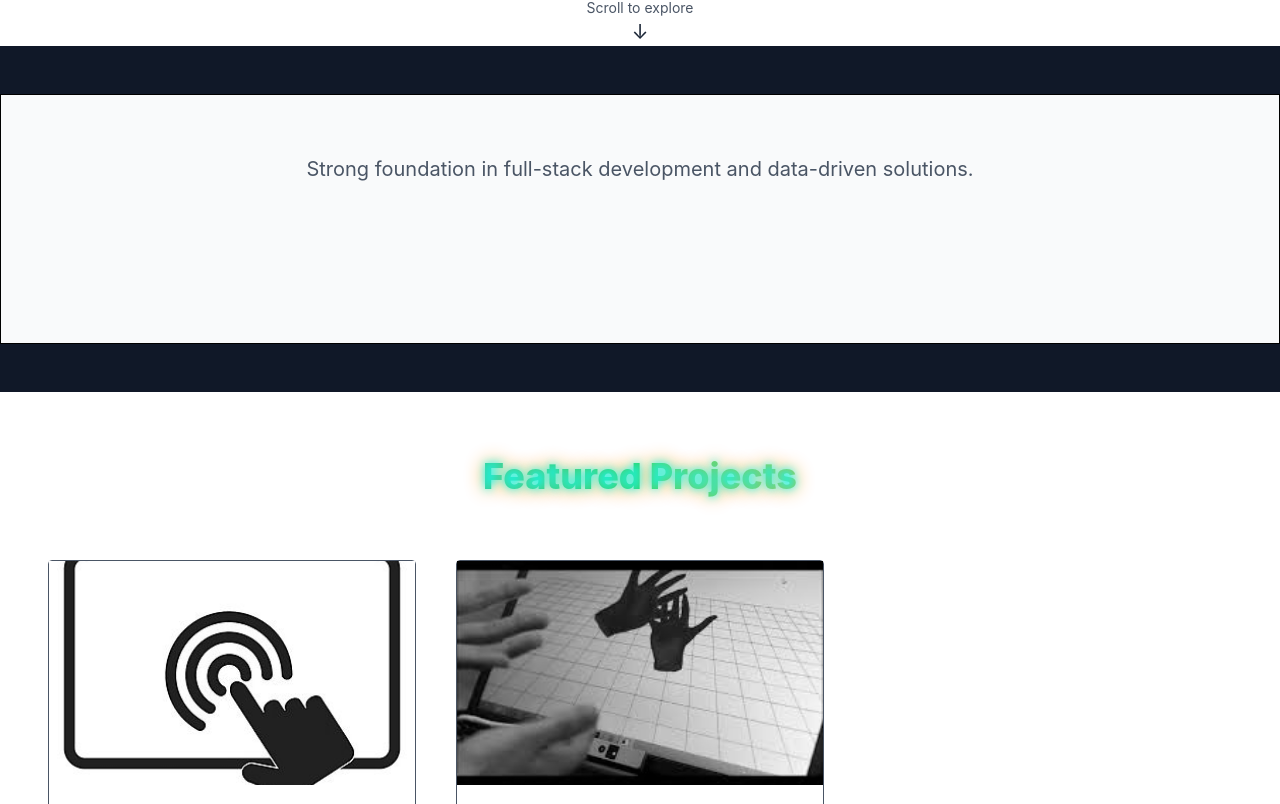
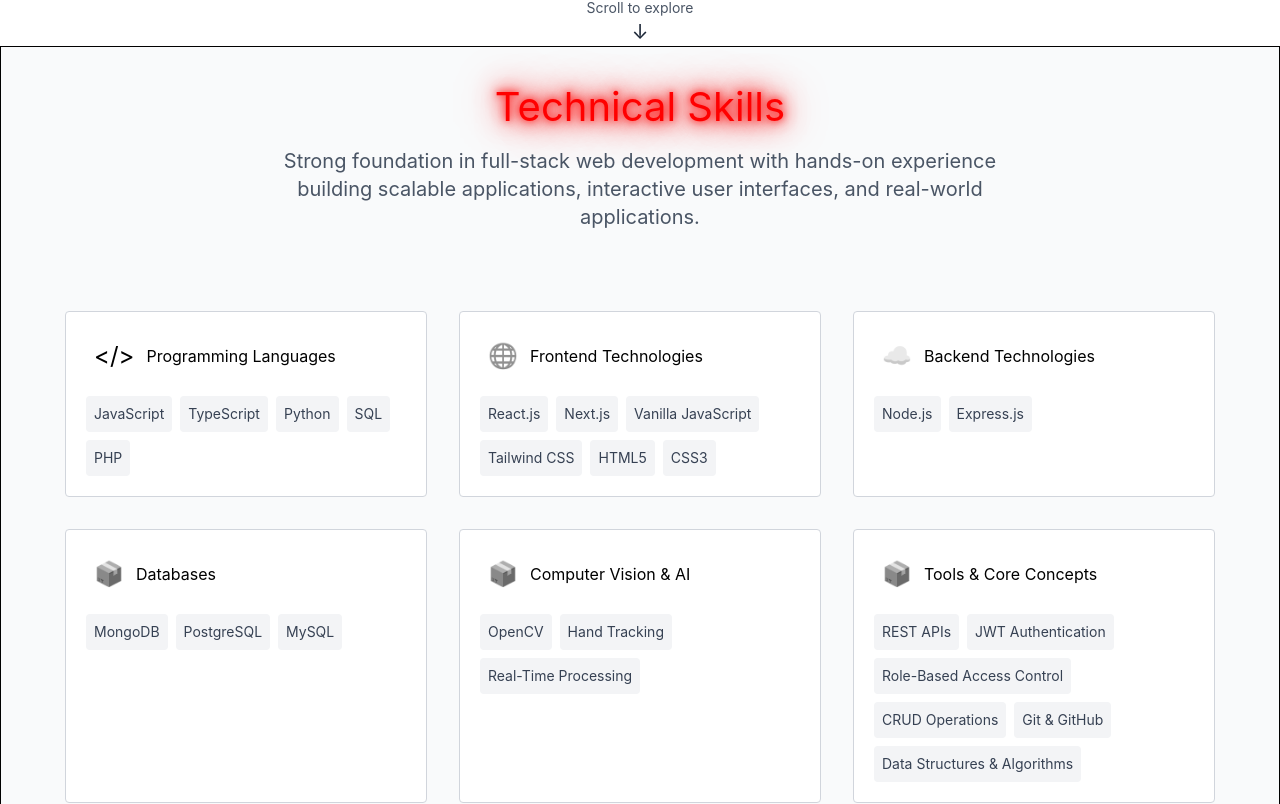
Before and after one commit to SurazKhati/Portfolio, a Next.js app: page / in a window 1280 px wide. Shown: the part 916-1720 px from the top of the page. Built offline with nearby package versions, Linux system fonts and the light colour scheme.

Commit message:
Fix for vercel

```diff
--- a/app/globals.css
+++ b/app/globals.css
@@ -22,3 +22,32 @@
 body {
   font-family: "Inter", sans-serif;
 }
+
+.glow-red {
+  color: red;
+  text-align: center; /* optional, center the heading */
+  font-size: 2.5rem; /* optional, adjust as needed */
+  text-shadow:
+    0 0 5px #ff0000,
+    0 0 10px #ff0000,
+    0 0 20px #ff0000,
+    0 0 40px #ff0000;
+  animation: glow 1.5s infinite alternate;
+}
+
+@keyframes glow {
+  from {
+    text-shadow:
+      0 0 5px #ff0000,
+      0 0 10px #ff0000,
+      0 0 20px #ff0000,
+      0 0 40px #ff0000;
+  }
+  to {
+    text-shadow:
+      0 0 10px #ff4d4d,
+      0 0 20px #ff4d4d,
+      0 0 30px #ff4d4d,
+      0 0 50px #ff4d4d;
+  }
+}
--- a/app/page.tsx
+++ b/app/page.tsx
@@ -25,6 +25,64 @@ export default function Home() {
       image: "/3d.png",
       tags: ["Computer Vision", "Hand Tracking", "3D"],
     },
+    {
+    id: 3,
+    title: "Lalitpur Shortest Path Visualizer (Dijkstra)",
+    description:
+      "An interactive visualization of Dijkstra’s algorithm applied to Lalitpur’s road network, allowing users to select source and destination points and observe shortest-path computation step by step.",
+    image: "/maps.jpg",
+    tags: [
+      "Data Structures & Algorithms",
+      "Dijkstra’s Algorithm",
+      "Graph Theory",
+      "Pathfinding",
+      "Visualization",
+    ],
+  },
+  {
+    id: 4,
+    title: "Advanced UI & Frontend Clones",
+    description:
+      "High-fidelity clones of modern web interfaces with a strong focus on responsiveness, smooth animations, reusable components, and clean frontend architecture.",
+    image: "/ui.png",
+    tags: [
+      "React.js",
+      "Next.js",
+      "TypeScript",
+      "Tailwind CSS",
+      "Frontend Development",
+    ],
+  },
+  {
+    id: 5,
+    title: "Full-Stack E-Commerce Clone",
+    description:
+      "A full-stack e-commerce application featuring product listings, cart management, user authentication, and order flow, designed to replicate real-world online shopping experiences.",
+    image: "/ecommerce.png",
+    tags: [
+      "React.js",
+      "Node.js",
+      "Express",
+      "MongoDB",
+      "Authentication",
+      "REST APIs",
+    ],
+  },
+  {
+    id: 6,
+    title: "Multi-User Advanced CRUD System",
+    description:
+      "A role-based multi-user CRUD application with authentication and authorization, enabling secure creation, updating, and management of data for different user roles.",
+    image: "/crud.png",
+    tags: [
+      "CRUD Operations",
+      "Role-Based Access Control",
+      "JWT Authentication",
+      "React.js",
+      "Node.js",
+      "MongoDB",
+    ],
+  },
   ];
 
   return (
@@ -48,18 +106,85 @@ export default function Home() {
           stats={[
             { value: "50+", label: "Projects" },
             { value: "5+", label: "Years Exp." },
+            { value: "100%", label: "ClientSatisfaction" },
           ]}
         />
         <Scroll />
       </section>
 
-      <section id="Skills" className="py-12 bg-gray-900">
-        <TechnicalSkills
-          heading=""
-          description="Strong foundation in full-stack development and data-driven solutions."
-          categories={[]}
-        />
-      </section>
+      {/* Skills Section - Add id="Skills" */}
+<section id="Skills">
+  <TechnicalSkills
+    heading={
+      <h2 className="glow-red">Technical Skills</h2>
+    }
+    description="Strong foundation in full-stack web development with hands-on experience building scalable applications, interactive user interfaces, and real-world applications."
+    categories={[
+      {
+        icon: "code",
+        title: "Programming Languages",
+        skills: [
+          "JavaScript",
+          "TypeScript",
+          "Python",
+          "SQL",
+          "PHP",
+        ],
+      },
+      {
+        icon: "javascript",
+        title: "Frontend Technologies",
+        skills: [
+          "React.js",
+          "Next.js",
+          "Vanilla JavaScript",
+          "Tailwind CSS",
+          "HTML5",
+          "CSS3",
+        ],
+      },
+      {
+        icon: "backend",
+        title: "Backend Technologies",
+        skills: [
+          "Node.js",
+          "Express.js",
+        ],
+      },
+      {
+        icon: "database",
+        title: "Databases",
+        skills: [
+          "MongoDB",
+          "PostgreSQL",
+          "MySQL",
+        ],
+      },
+      {
+        icon: "ai",
+        title: "Computer Vision & AI",
+        skills: [
+          "OpenCV",
+          "Hand Tracking",
+          "Real-Time Processing",
+        ],
+      },
+      {
+        icon: "tools",
+        title: "Tools & Core Concepts",
+        skills: [
+          "REST APIs",
+          "JWT Authentication",
+          "Role-Based Access Control",
+          "CRUD Operations",
+          "Git & GitHub",
+          "Data Structures & Algorithms",
+        ],
+      },
+    ]}
+  />
+</section>
+
 
       <section id="Projects">
         <SelfFeatured projects={projects} />
```
